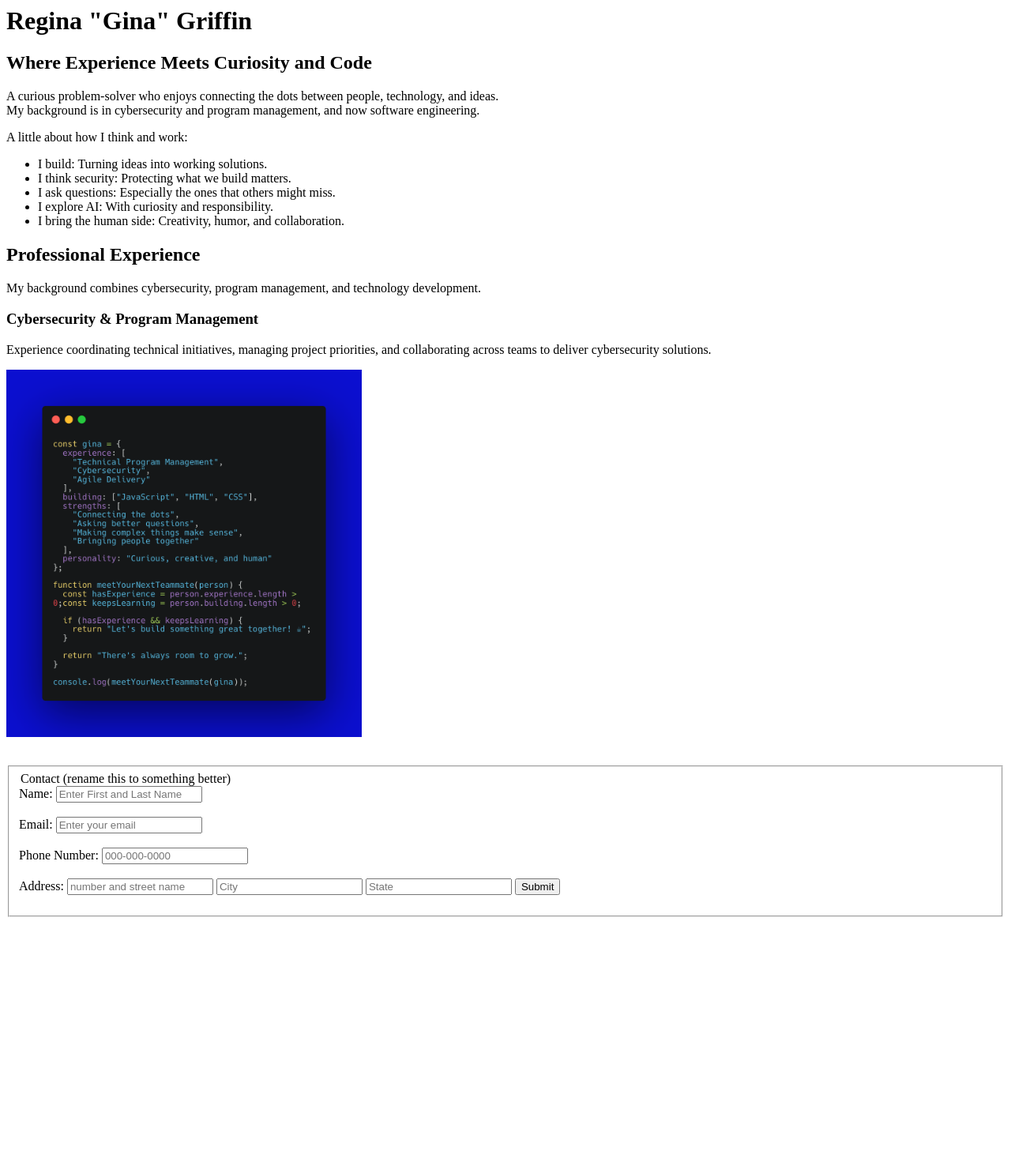
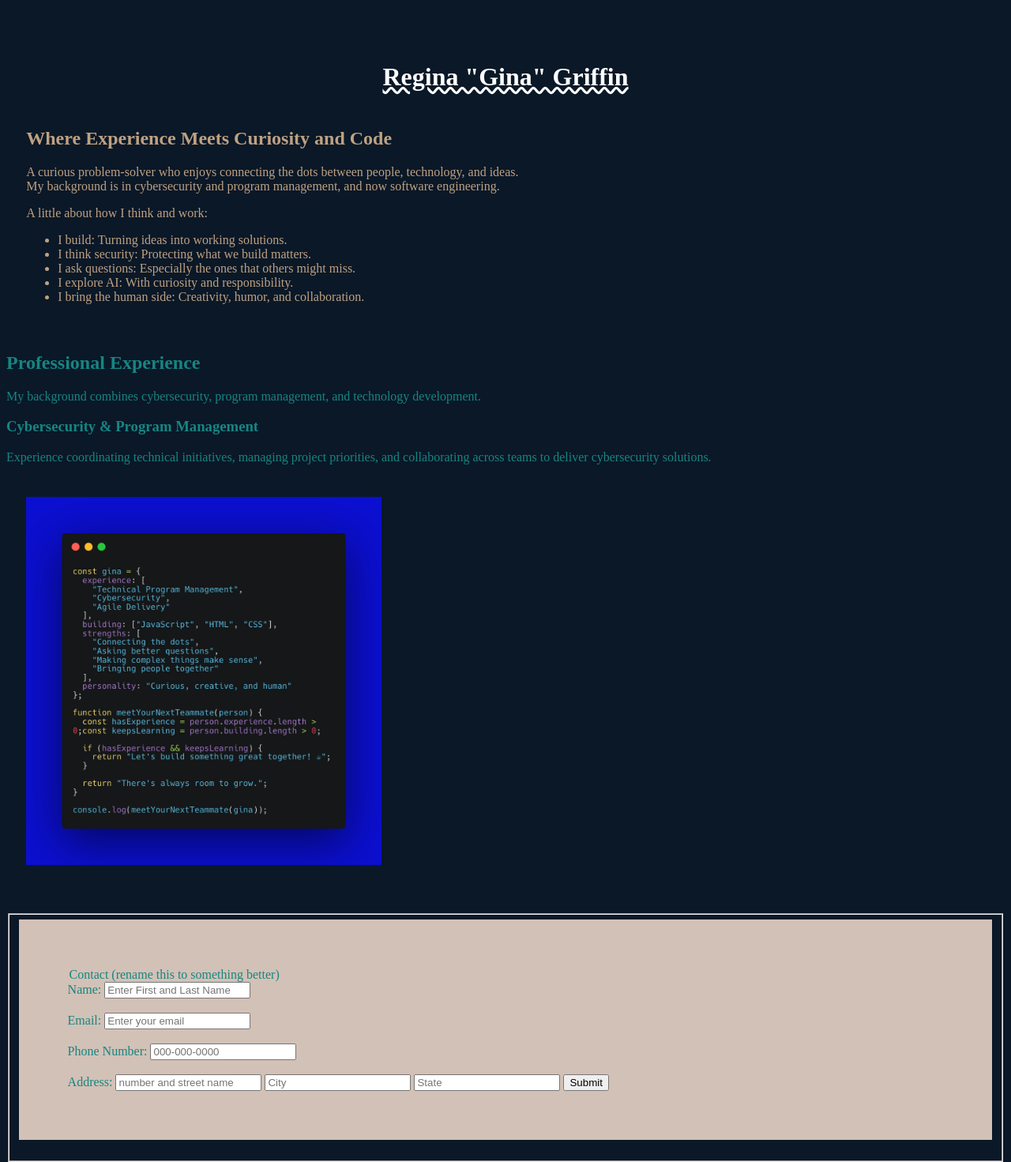
Before and after one commit to ginacodesdev/portfolio-website, a plain HTML site: page index.html in a window 1280 px wide. Shown: the whole page at 79% size. Before the commit the page ends 1169 px from the top, so only its background shows below. Drawn offline with Linux system fonts and the light colour scheme.

Commit message:
testing out css colors and options

```diff
--- a/index.html
+++ b/index.html
@@ -8,7 +8,7 @@
 <body>
     <!-- Header and Sub-header-->
     <header id="header-description">
-    <h1> Regina "Gina" Griffin </h1>
+    <h1 id="name-header"> Regina "Gina" Griffin </h1>
         <h2> Where Experience Meets Curiosity and Code </h2>
 
     <!-- Description -->
@@ -52,8 +52,8 @@
 <br>
 <!-- Form Page, include fieldset and legend https://www.w3schools.com/html/html_form_input_types.asp -->
 <fieldset>
-    <form action="">
-    <legend id="contact_form"> Contact (rename this to something better)  </legend>
+    <form id="contact_form" action="">
+    <legend> Contact (rename this to something better)  </legend>
     <label for="name">Name: </label>
     <input type="text" placeholder="Enter First and Last Name " required>
 <br>
--- a/styles.css
+++ b/styles.css
@@ -1,14 +1,37 @@
-/* Reminder #id and .classes
+/* Reminder #id and .classes  */
 #contact_form {
-    background-color: blue;
+    background-color: #D2C1B6;
+    padding: 5%;
+}
+
+body {
+    background-color: #0A1828;
+    color: #178582;
 }
 
 #header-description {
-    background-color: yellow;
+    color: #BFA181;
+    text-shadow: white;
+    padding: 2%;
 }
 
-#experience {
-    background-color: lime;
+
+#name-header {
+    color: white;
+    text-shadow: #178582;
+    text-align: center;
+    font-size: xx-large;
+    text-decoration-line: underline;
+    text-decoration-color: white;
+    text-decoration-style: wavy;
+    padding: 2%;
 }
 
-*/
+img {
+    padding: 2%;
+}
+
+h2, h3 {
+    text-shadow:  white;
+
+}
```
